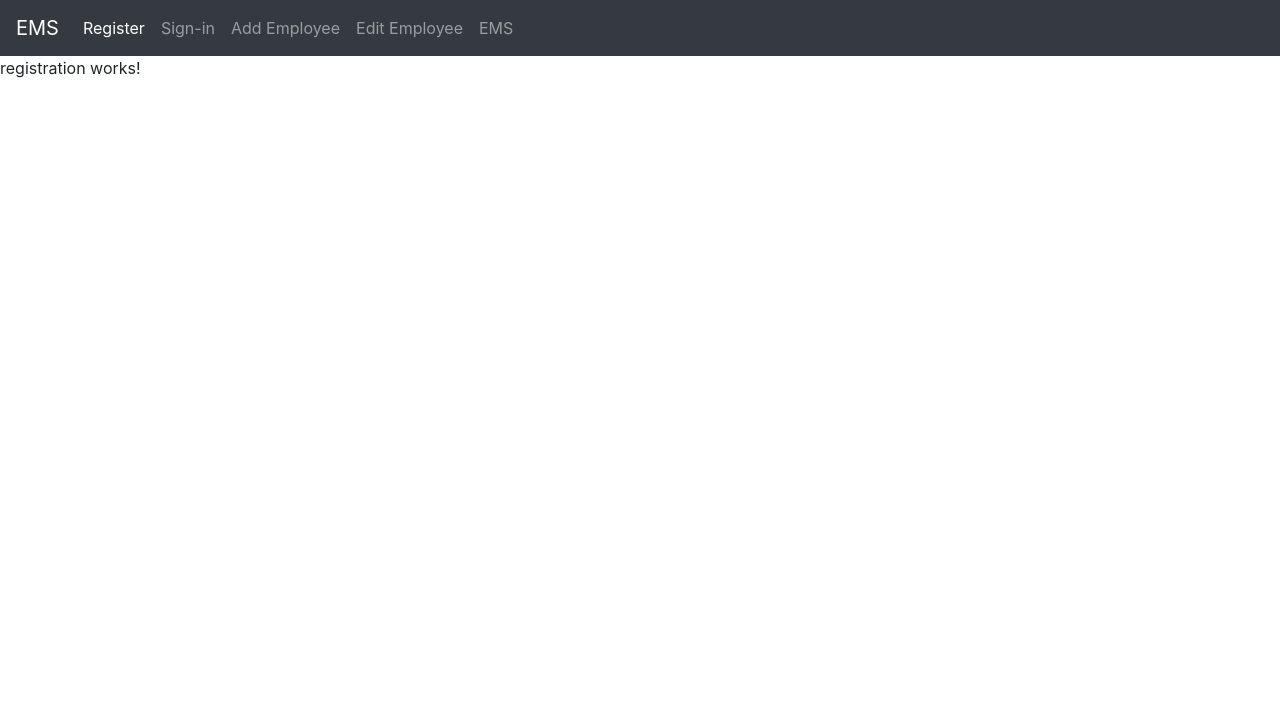
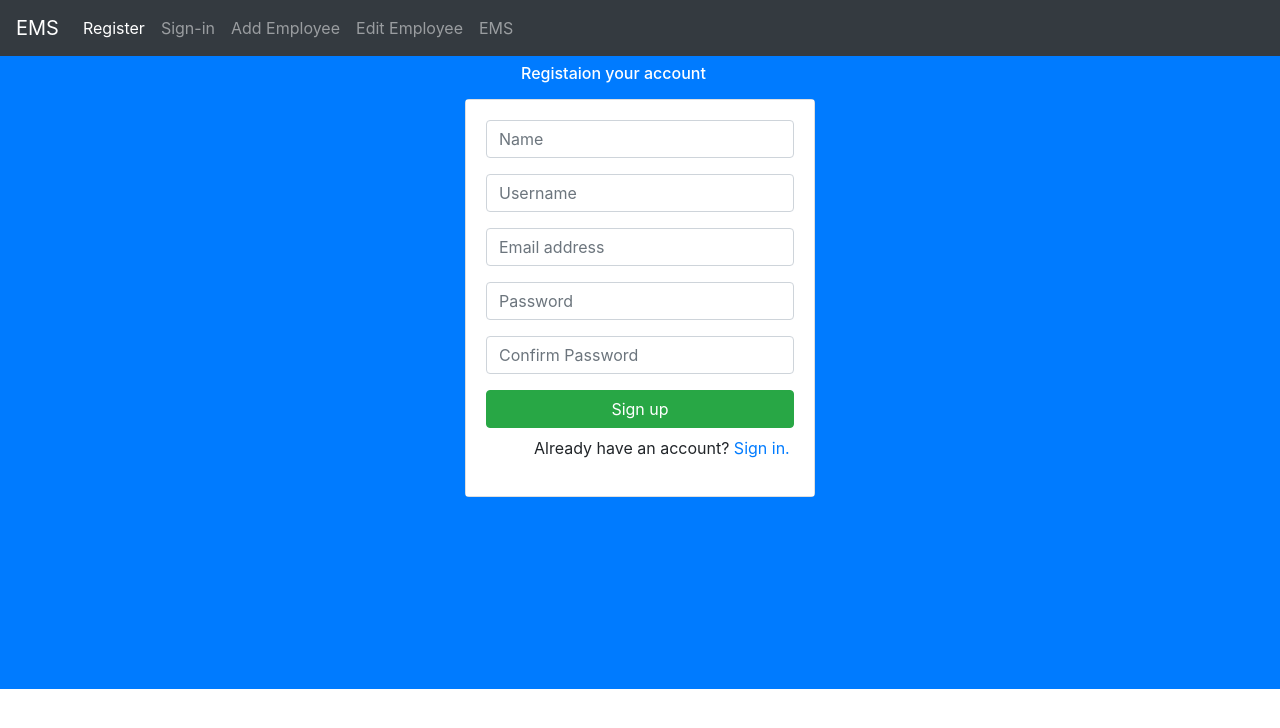
Before and after one commit to chandiniMJ/Employee-Management-System, an Angular app in the folder EMS/: page /register in a window 1280 px wide. Shown: the top 728 px of the page. Built offline with nearby package versions, Linux system fonts and the light colour scheme.

Commit message:
1st commit(reg Form done)

```diff
--- a/EMS/src/app/registration/registration.component.html
+++ b/EMS/src/app/registration/registration.component.html
@@ -1 +1,85 @@
-<p>registration works!</p>
+<!-- <div class="bg-primary">
+    <div class="container h-25">
+        <div class="row">
+            <div class="col-md-5 m-auto">
+                <h4 class="ml-4 text-white">Registaion Form</h4>
+                <div class="card mh-50">
+                    <div class="card-body bg-white">
+                        <div class="form-group">
+                            <label for="exampleInputEmail1">Name</label>
+                            <input type="email" class="form-control" id="exampleInputEmail1" aria-describedby="emailHelp">
+                          </div>
+                          <div class="form-group">
+                            <label for="exampleInputEmail1">Username</label>
+                            <input type="email" class="form-control" id="exampleInputEmail1" aria-describedby="emailHelp">
+                          </div>
+                          <div class="form-group">
+                            <label for="exampleInputEmail1">Email address</label>
+                            <input type="email" class="form-control" id="exampleInputEmail1" aria-describedby="emailHelp">
+                          </div>
+                          <div class="form-group">
+                            <label for="exampleInputEmail1">Password</label>
+                            <input type="email" class="form-control" id="exampleInputEmail1" aria-describedby="emailHelp">
+                          </div>
+                          <div class="form-group">
+                            <label for="exampleInputEmail1">Confirm Password</label>
+                            <input type="email" class="form-control" id="exampleInputEmail1" aria-describedby="emailHelp">
+                          </div>
+                          <button type="button" class="btn btn-primary btn-lg btn-block">Block level button</button>
+
+                          <p class="ml-5 mt-2">Already have an account? <a href="">Sign in.</a></p>
+
+                    </div>
+                </div>
+            </div>
+        </div>
+    </div>
+</div> -->
+
+<div class="bg-primary">
+    <div class="container h-25">
+      <div class="row">
+        <div class="col-md-4 m-auto">
+          <h6 class="ml-5 p-2 text-white">Registaion your account</h6>
+          <div class="card mh-50">
+            <div class="card-body bg-white">
+              <form #Signform="ngForm" (submit)="signin(Signform)">
+                <div class="form-group">
+                  <input #ename="ngModel" type="text" required minlength="5" maxlength="8" placeholder="Name"
+                    class="form-control" name="ename" id="exampleInputEmail1" aria-describedby="emailHelp" ngModel>
+                  <span style="color: red;" *ngIf="ename.invalid && ename.touched">Enter a valid Name</span>
+                </div>
+                <div class="form-group">
+                  <input #uname="ngModel" name="uname" type="text" required minlength="8" maxlength="20"
+                    placeholder="Username" class="form-control" id="exampleInputEmail1" aria-describedby="emailHelp"
+                    ngModel>
+                  <span style="color: red;" *ngIf="uname.invalid && uname.touched">Enter your Full Name </span>
+                </div>
+                <div class="form-group">
+                  <input #email="ngModel" name="email" type="email" required pattern="[a-z0-9._%+-]+@[a-z0-9.-]+\.[a-z]{2,4}$" placeholder="Email address" class="form-control"
+                    id="exampleInputEmail1" aria-describedby="emailHelp" ngModel>
+                  <span style="color: red;" *ngIf="email.invalid && email.touched">Enter a valid Email</span>
+                </div>
+                <div class="form-group">
+                  <input #pass="ngModel" name="pass" type="password" required minlength="5" maxlength="10" placeholder="Password" class="form-control" id="exampleInputEmail1"
+                    aria-describedby="emailHelp" ngModel>
+                  <span style="color: red;" *ngIf="pass.invalid && pass.touched"> Enter a valid Password</span>
+                </div>
+                <div class="form-group">
+                  <input #cpass="ngModel" name="cpass" required minlength="5" maxlength="10" type="password" placeholder="Confirm Password"  class="form-control" id="exampleInputEmail1"
+                    aria-describedby="emailHelp" ngModel>
+                  <span style="color: red;" *ngIf="cpass.invalid && cpass.touched">Enter a valid Password</span>
+
+                </div>
+                <button type="submit" class="btn btn-success btn-md btn-block">Sign up</button>
+
+                <p class="ml-5 mt-2">Already have an account? <a href="">Sign in.</a></p>
+              </form>
+
+            </div>
+          </div>
+        </div>
+      </div>
+    </div>
+    <br><br><br><br><br><br><br><br>
+  </div>
--- a/EMS/src/app/registration/registration.component.ts
+++ b/EMS/src/app/registration/registration.component.ts
@@ -1,4 +1,5 @@
 import { Component, OnInit } from '@angular/core';
+import{NgForm} from '@angular/forms'
 
 @Component({
   selector: 'app-registration',
@@ -11,5 +12,17 @@ export class RegistrationComponent implements OnInit {
 
   ngOnInit(): void {
   }
+  signin(reg:NgForm){
+
+    localStorage.setItem('regpass',reg.value.pass)
+    localStorage.setItem('regcpass',reg.value.cpass)
+    if(localStorage.getItem('regpass')==localStorage.getItem('regcpass')){
+         console.log(reg.value);
+         alert('Registration Successful')
+    }else{
+      alert('Password Mismatch')
+    }
+  }
+
 
 }
```
Also changed, not shown: 2 other files (tests, documents, lock files or other folders).
